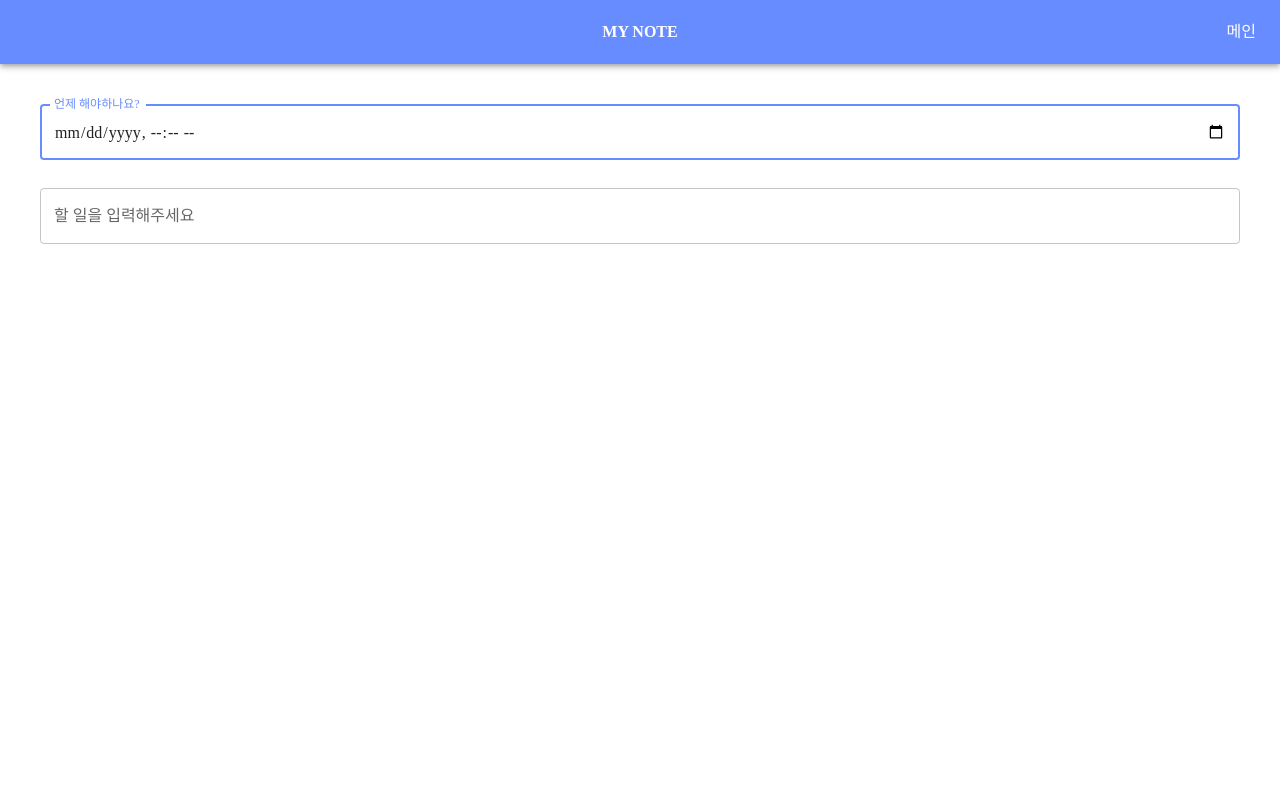
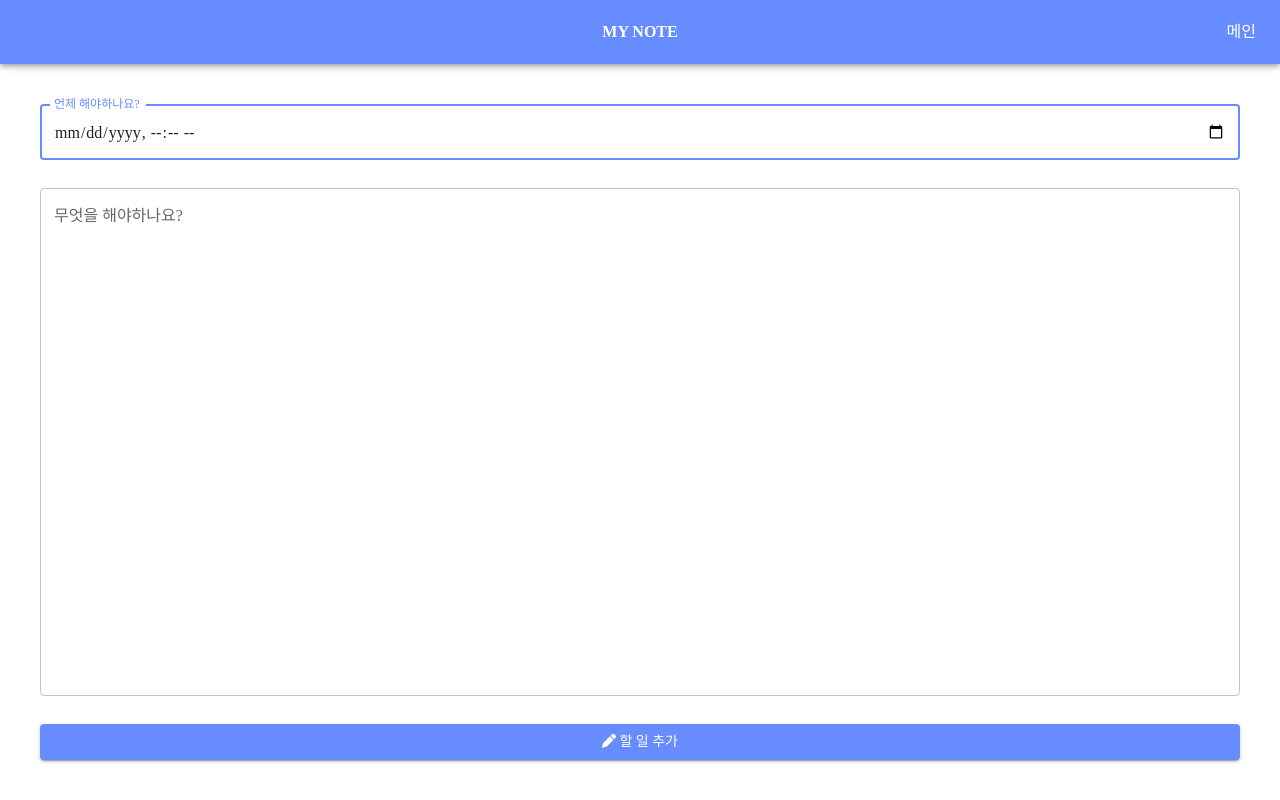
Before and after one commit to fbtjdwls04/react-todoList-2023, a React (Create React App) app: page /#/write in a window 1280 px wide. Built offline with nearby package versions, Linux system fonts and the light colour scheme; a web font is replaced by a local one.

Commit message:
할 일 form 체크

```diff
--- a/src/pages/WritePage.js
+++ b/src/pages/WritePage.js
@@ -1,23 +1,49 @@
-import { TextField } from "@mui/material";
+import { TextField, Button } from "@mui/material";
 
 export default function WritePage() {
+  const onSubmit = (e) => {
+    e.preventDefault();
+
+    const form = e.target;
+    if (form.regDate.value.length == 0) {
+      alert("날짜를 입력해주세요");
+      form.regDate.focus();
+      return;
+    }
+    if (form.content.value.length == 0) {
+      alert("내용을 입력해주세요");
+      form.content.focus();
+      return;
+    }
+  };
+
   return (
     <>
-      <div className="flex-1 flex p-10 flex-col gap-7">
+      <form className="flex-1 flex p-10 flex-col gap-7" onSubmit={onSubmit}>
         <TextField
+          name="regDate"
           id="outlined-basic"
           label="언제 해야하나요?"
-          variant="outlined"
           focused
           type="datetime-local"
         />
         <TextField
-          label="할 일을 입력해주세요"
-          variant="outlined"
+          name="content"
+          label="무엇을 해야하나요?"
           className="flex flex-1"
           multiline
+          InputProps={{ className: "flex-1 flex-col" }}
+          inputProps={{ className: "flex-1" }}
         />
-      </div>
+
+        <Button type="submit" variant="contained">
+          <span>
+            <i class="fa-solid fa-pen"></i>
+          </span>
+          <span>&nbsp;</span>
+          <span>할 일 추가</span>
+        </Button>
+      </form>
     </>
   );
 }
```
